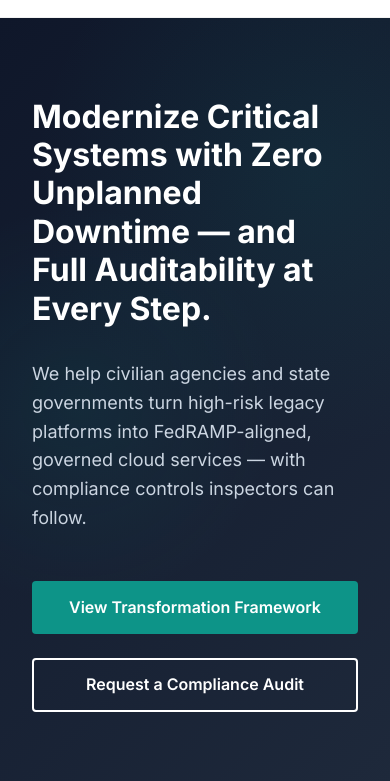
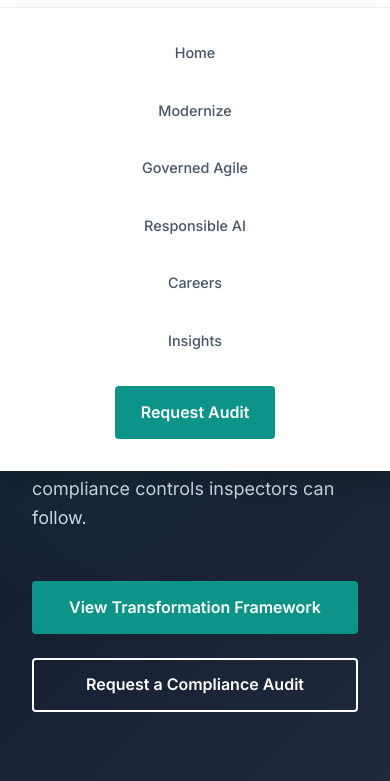
Before and after one commit to nkomba/newsouthtechnologies, a plain HTML site: page index.html in a window 390 px wide. Both pictures are taken after a click on the button "Toggle navigation menu". Shown: the part 63-844 px from the top of the page. Drawn offline with Linux system fonts and the light colour scheme.

Commit message:
Hamburger FIX

```diff
--- a/css/style.css
+++ b/css/style.css
@@ -808,3 +808,18 @@ input:focus, textarea:focus {
         max-width: 150px;
     }
 }
+/* MOBILE MENU - ACTIVE STATE */
+@media (max-width: 900px) {
+    #main-nav.active {
+        display: flex !important;
+        flex-direction: column !important;
+        position: absolute !important;
+        top: 70px !important;
+        left: 0 !important;
+        width: 100% !important;
+        background-color: white !important;
+        padding: 2rem 1rem !important;
+        box-shadow: 0 10px 20px rgba(0,0,0,0.15) !important;
+        z-index: 9999 !important;
+    }
+}
--- a/index.html
+++ b/index.html
@@ -379,10 +379,47 @@
     </footer>
 
     <script src="./js/main.js" defer></script>
+    <script>
+    // EMERGENCY INLINE MOBILE MENU FIX
+    document.addEventListener('DOMContentLoaded', function() {
+        console.log("=== INLINE MENU SCRIPT LOADED ===");
+
+        var btn = document.querySelector('.mobile-toggle');
+        var menu = document.getElementById('main-nav');
+
+        console.log("Button element:", btn);
+        console.log("Menu element:", menu);
+
+        if (!btn) {
+            console.error("ERROR: .mobile-toggle NOT FOUND in DOM");
+            return;
+        }
+
+        if (!menu) {
+            console.error("ERROR: #main-nav NOT FOUND in DOM");
+            return;
+        }
+
+        btn.addEventListener('click', function() {
+            console.log("HAMBURGER CLICKED!");
+            menu.classList.toggle('active');
+
+            var isExpanded = btn.getAttribute('aria-expanded') === 'true';
+            btn.setAttribute('aria-expanded', isExpanded ? 'false' : 'true');
+        });
+
+        // Close menu when clicking a link
+        var links = menu.querySelectorAll('a');
+        for (var i = 0; i < links.length; i++) {
+            links[i].addEventListener('click', function() {
+                menu.classList.remove('active');
+                btn.setAttribute('aria-expanded', 'false');
+            });
+        }
+
+        console.log("=== INLINE MENU SCRIPT COMPLETE ===");
+    });
+</script>
 </body>
+
 </html>
-
-    <!-- JavaScript -->
-    <script src="./js/main.js" defer></script>
-</body>
-</html>
```
